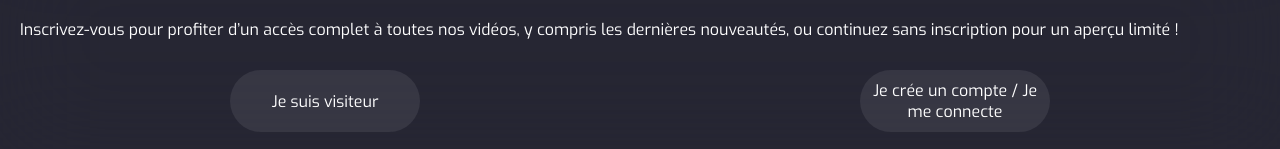
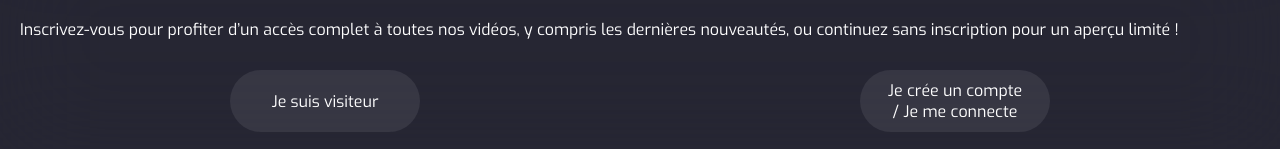
Before and after one commit to WildCodeSchool-2024-09/js-toulouse-origins-digital, a React (Vite) app in the folder client/: page / in a window 1280 px wide. Shown: the part 856-1005 px from the top of the page. Built offline with nearby package versions, Linux system fonts and the light colour scheme; a web font is replaced by a local one.

Commit message:
feat: add route for the page and script to fix biome

```diff
--- a/client/package.json
+++ b/client/package.json
@@ -5,7 +5,8 @@
     "check-types": "tsc --noEmit",
     "dev": "vite --host",
     "build": "tsc && vite build",
-    "preview": "vite preview"
+    "preview": "vite preview",
+    "fix": "npx @biomejs/biome check --write ."
   },
   "dependencies": {
     "react": "^18.3.1",
--- a/client/src/pages/HomeScreen.tsx
+++ b/client/src/pages/HomeScreen.tsx
@@ -23,10 +23,14 @@ export default function HomeScreen() {
           </p>
           <div className="connection-nav">
             <button className="button-access" type="button">
-              Je suis visiteur
+              <a className="text-button" href="/visitor">
+                Je suis visiteur
+              </a>
             </button>
             <button className="button-access" type="button">
-              Je crée un compte / Je me connecte
+              <a className="text-button" href="/signup">
+                Je crée un compte <br />/ Je me connecte
+              </a>
             </button>
           </div>
         </section>
--- a/client/src/styles/HomeScreen.css
+++ b/client/src/styles/HomeScreen.css
@@ -22,9 +22,7 @@ body {
 .button-access {
   border-style: none;
   border-radius: 50px;
-  font-family: "Exo", sans-serif;
   background-color: var(--transparence-color);
-  color: white;
   padding: 10px;
   font-size: 16px;
   cursor: pointer;
@@ -57,3 +55,10 @@ body {
 .carrousel-section {
   padding: 50px 0;
 }
+
+.text-button {
+  font-style: normal;
+  color: white;
+  text-decoration: none;
+  font-family: "Exo", sans-serif;
+}
```
Also changed, not shown: client/src/main.tsx (+8 -2 lines).
